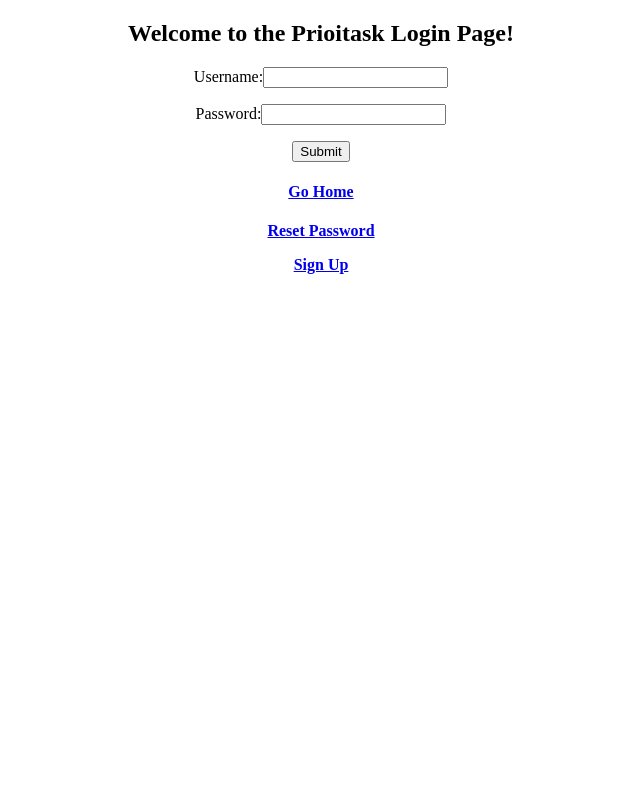
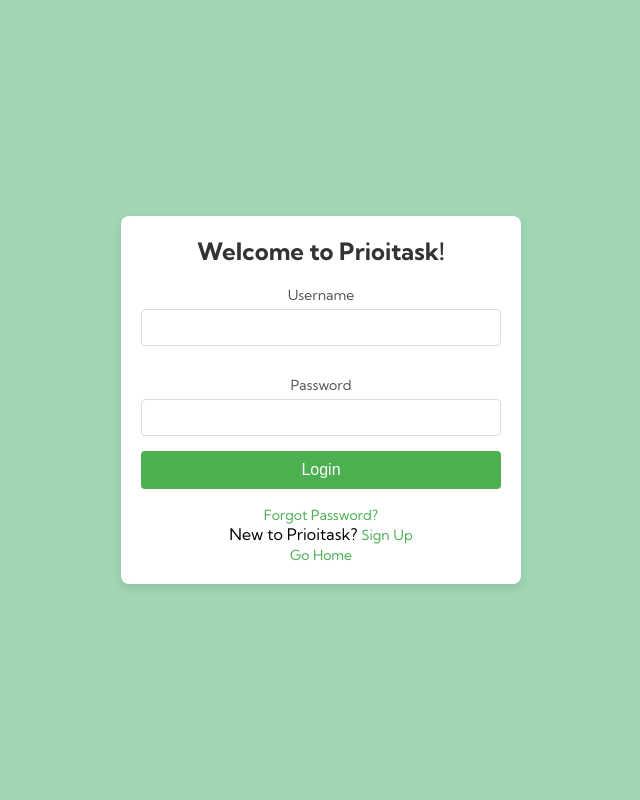
Before and after one commit to IsraelShowell/Prioritask-Task-Management, a Flask app: page /login in a window 1280 px wide. Shown: the whole page, without its empty margins (319-959 px from the left). Run offline with Flask 3, Linux system fonts and the light colour scheme.

Commit message:
Version 0.90

```diff
--- a/app.py
+++ b/app.py
@@ -2,7 +2,7 @@
 # Start Date: 9/27/2024
 # End Date: /2024
 # Project: Prioitask - Task Management Application
-# Version: 0.80
+# Version: 0.90
 
 # Description:
 """
--- a/signupForm.py
+++ b/signupForm.py
@@ -2,7 +2,7 @@
 # Start Date: 9/27/2024
 # End Date: /2024
 # Project: Prioitask - Task Management Application
-# Version: 0.70
+# Version: 0.90
 
 # Description:
 """
--- a/templates/login.html
+++ b/templates/login.html
@@ -1,52 +1,118 @@
 <!DOCTYPE html>
-<!--Israel Showell-->
+<!-- Israel Showell -->
 <html lang="en">
-
 <head>
     <meta charset="UTF-8">
     <meta name="viewport" content="width=device-width, initial-scale=1.0">
-    <title>Home</title>
-	<!--Looks for the url of a css file that I will add in the future-->
-    <link rel="stylesheet" type=text/css href="{{ url_for('static', filename='css/main.css') }}">
+    <title>Prioitask | Login & Sign Up</title>
 
-    <link
-      href="https://fonts.googleapis.com/css2?family=Kumbh+Sans:wght@400;700&display=swap"
-      rel="stylesheet"/>
+    <!-- Internal CSS Styles -->
+    <style>
+        /* Basic Reset */
+        * {
+            margin: 0;
+            padding: 0;
+            box-sizing: border-box;
+        }
 
-</head>
-<!DOCTYPE html>
-<!--Israel Showell-->
-<html lang="en">
+        body {
+            font-family: 'Kumbh Sans', sans-serif;
+            display: flex;
+            justify-content: center;
+            align-items: center;
+            height: 100vh;
+            background-color: #A0D6B4; /* Turquoise background */
+        }
 
-<head>
-    <meta charset="UTF-8">
-    <meta name="viewport" content="width=device-width, initial-scale=1.0">
-    <title>Prioitask Login</title>
-	<!--Looks for the url of a css file that I will add in the future-->
-  <link rel="stylesheet" type=text/css href="{{ url_for('static', filename='css/main.css') }}">
+        /* Container for the login form */
+        .container {
+            width: 100%;
+            max-width: 400px;
+            background-color: #fff;
+            padding: 20px;
+            border-radius: 8px;
+            box-shadow: 0 4px 8px rgba(0, 0, 0, 0.1);
+            text-align: center;
+        }
 
-    <link
-      href="https://fonts.googleapis.com/css2?family=Kumbh+Sans:wght@400;700&display=swap"
-      rel="stylesheet"/>
+        h1 {
+            color: #333;
+            margin-bottom: 20px;
+        }
 
+        label {
+            display: block;
+            font-size: 14px;
+            margin-top: 15px;
+            color: #555;
+        }
+
+        input[type="text"],
+        input[type="password"] {
+            width: 100%;
+            padding: 10px;
+            margin-top: 5px;
+            margin-bottom: 15px;
+            border: 1px solid #ddd;
+            border-radius: 4px;
+        }
+
+        .btn-submit {
+            width: 100%;
+            padding: 10px;
+            background-color: #4CAF50;
+            color: white;
+            border: none;
+            border-radius: 4px;
+            cursor: pointer;
+            font-size: 16px;
+        }
+
+        .btn-submit:hover {
+            background-color: #45a049;
+        }
+
+        /* Additional links styling */
+        .form-links {
+            margin-top: 15px;
+        }
+
+        .form-links a {
+            color: #4CAF50;
+            text-decoration: none;
+            font-size: 14px;
+        }
+
+        .form-links a:hover {
+            text-decoration: underline;
+        }
+    </style>
+
+    <link href="https://fonts.googleapis.com/css2?family=Kumbh+Sans:wght@400;700&display=swap" rel="stylesheet"/>
 </head>
 
 <body>
-<center>
-  <section class="login-section">
-	<h1>Welcome to the Prioitask Login Page!</h1>
-	<form class="login-form" action="{{ url_for('login') }}" method="POST">
-		<p>Username:<input type="text" name="Username"/></p>
-		<p>Password:<input type="password" name="Password"/></p>
-		<p><input type="submit" name="enter"/></p>
-	</form>
-  <!--Looks for the Home function in the app.py script-->
-  <h4><a href="{{ url_for('Home') }}"><strong>Go Home</strong></a></h4>
-  <!--Looks for the Reset Password function in the app.py script-->
-	<p><a href="{{ url_for('reset_password') }}"><strong>Reset Password</strong></a></p>
-	<!--Looks for the signup function in the app.py script-->
-	<p><a href="{{ url_for('signup') }}"><strong>Sign Up</strong></a></p>
-  </section>
-</center>
+    <div class="container">
+        <!-- Login Section -->
+        <section class="login-section">
+            <h1>Welcome to Prioitask!</h1>
+            <form class="login-form" action="{{ url_for('login') }}" method="POST">
+                <label for="username">Username</label>
+                <input type="text" id="username" name="Username" required>
+
+                <label for="password">Password</label>
+                <input type="password" id="password" name="Password" required>
+
+                <button type="submit" class="btn-submit">Login</button>
+            </form>
+
+            <!-- Additional Links -->
+            <div class="form-links">
+                <p><a href="{{ url_for('reset_password') }}">Forgot Password?</a></p>
+                <p>New to Prioitask? <a href="{{ url_for('signup') }}">Sign Up</a></p>
+                <p><a href="{{ url_for('Home') }}">Go Home</a></p>
+            </div>
+        </section>
+    </div>
 </body>
 </html>
```
Also changed, not shown: templates/Home.html (+99 -22 lines), templates/dashboard.html (+37 -31 lines), templates/error.html (+81 -17 lines), README.md.
